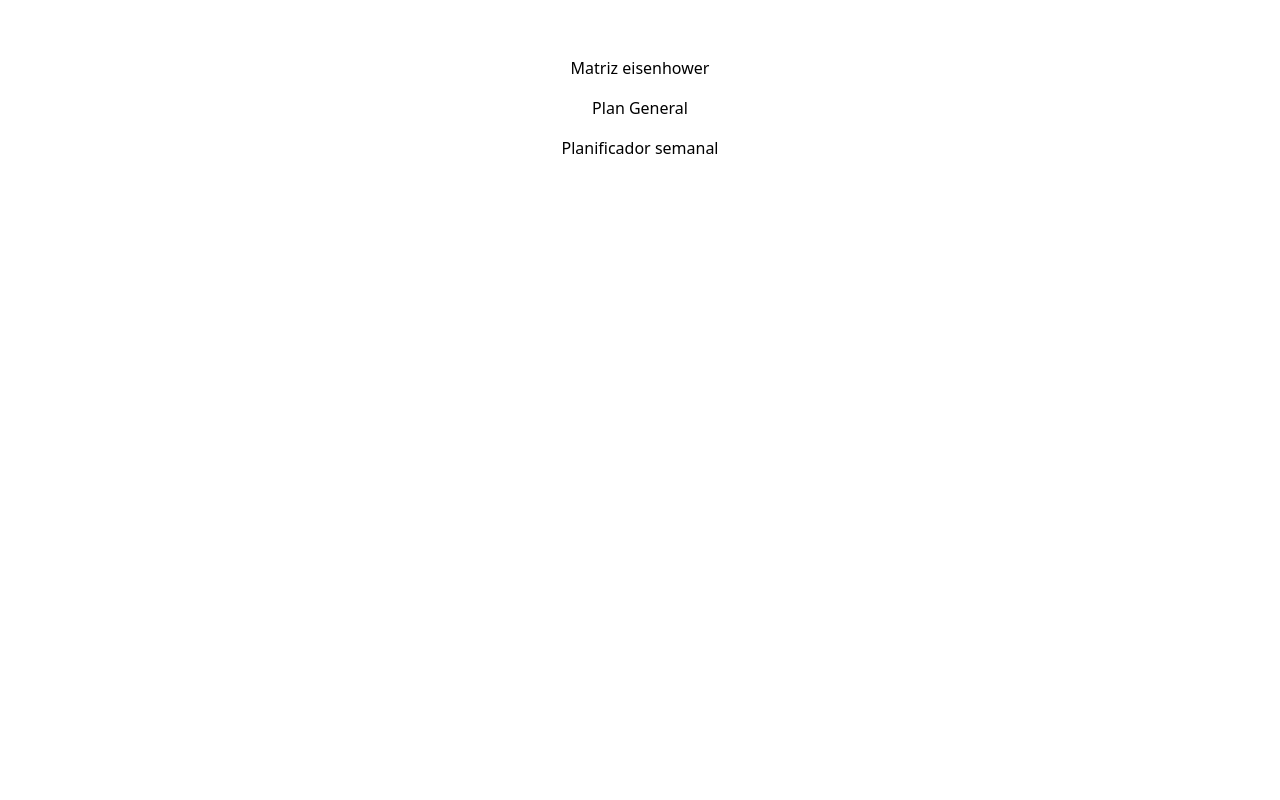
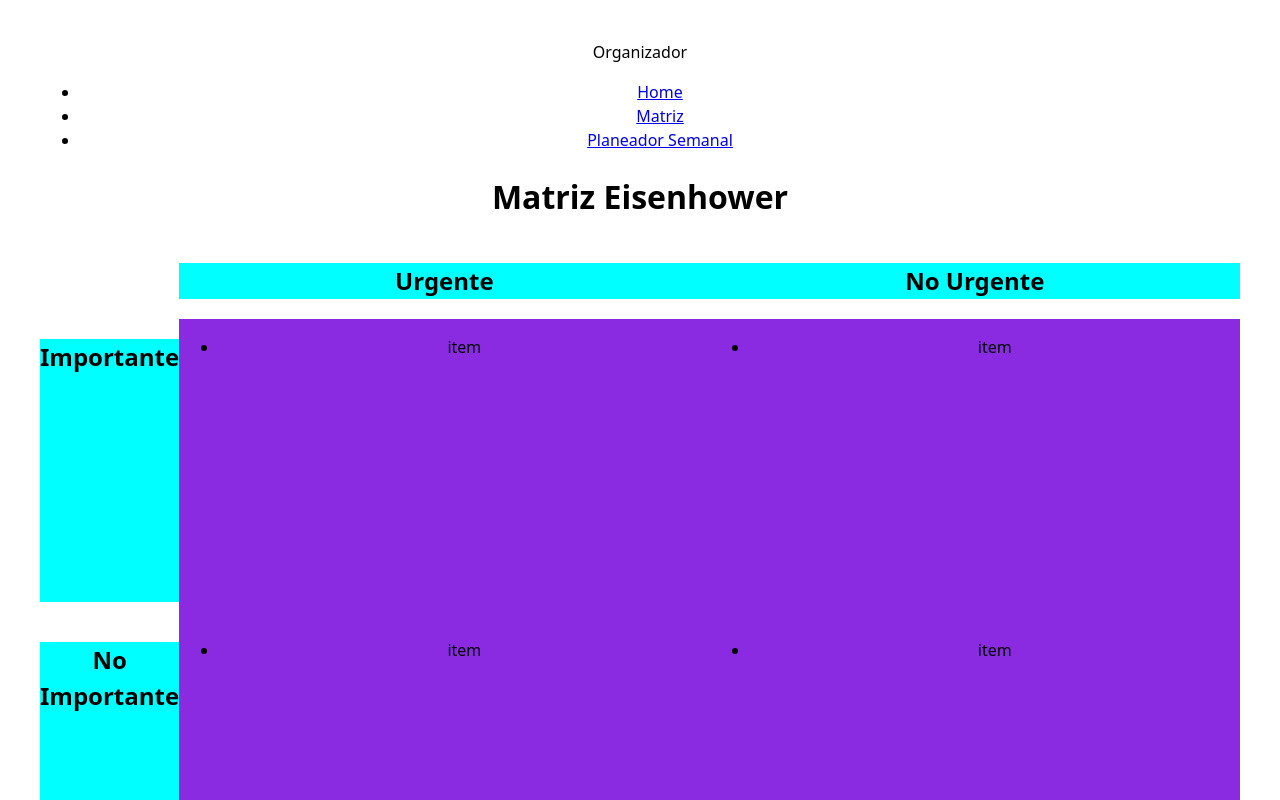
Before and after one commit to ZergioPC/my-mom-schedule, a React (Vite) app: page /#/matriz in a window 1280 px wide. Shown: the top 800 px of the page. Built offline with nearby package versions, Linux system fonts and the light colour scheme.

Commit message:
Creacion de componentes y paginas base con sus estilos CSS

```diff
--- a/src/App/App.jsx
+++ b/src/App/App.jsx
@@ -1,13 +1,32 @@
-import { useState } from 'react'
 import './App.css'
+
+import { HashRouter, Routes, Route } from 'react-router-dom'
+
+import { Header } from '../Components/Header';
+import { Home } from '../Pages/Home';
+import { Matriz } from '../Pages/Matriz';
+import { PlanSemanal } from '../Pages/PlanSemanal';
+
+
+const rutas = [
+  {to: "/", text: "Home"},
+  {to: "/matriz", text: "Matriz"},
+  {to: "/plan-semana", text: "Planeador Semanal"},
+];
+
+// Agregar Horario
 
 function App() {
   return (
-    <>
-      <p>Matriz eisenhower</p>
-      <p>Plan General</p>
-      <p>Planificador semanal</p>
-    </>
+    <HashRouter>
+      <Header rutas={rutas} />
+
+      <Routes>
+        <Route path="/" element={<Home />} />
+        <Route path='/matriz' element={<Matriz />} />
+        <Route path='/plan-semana' element={<PlanSemanal />} />
+      </Routes>
+    </HashRouter>
   )
 }
 
--- /dev/null
+++ b/src/Components/Header/index.jsx
@@ -0,0 +1,21 @@
+import React from "react";
+import { NavLink } from "react-router-dom";
+
+function Header({ rutas }){
+  return (
+    <header>
+      <span>Organizador</span>
+      <nav>
+        <ul>
+          {rutas.map( ruta => (
+            <li>
+              <NavLink to={ruta.to}>{ruta.text}</NavLink>
+              </li>
+          ))}
+        </ul>
+      </nav>
+    </header>
+  );
+}
+
+export { Header };
--- /dev/null
+++ b/src/Components/ItemsList/index.jsx
@@ -0,0 +1,11 @@
+import React from "react";
+
+function ItemsList(){
+  return (
+    <ul>
+      <li>item</li>
+    </ul>
+  );
+}
+
+export { ItemsList };
--- /dev/null
+++ b/src/Components/SemanaList/SemanaList.css
@@ -0,0 +1,17 @@
+.semana-list-item {
+  display: grid;
+  grid-template-columns: 1fr 19fr;
+  border: solid 2px black;
+}
+
+.semana-list-item > span {
+  writing-mode: vertical-rl;
+  text-orientation: mixed;
+  transform: rotateZ(180deg);
+}
+
+.semana-list-item > div {
+  display: flex;
+  flex-direction: column;
+  justify-content: flex-start;
+}
--- /dev/null
+++ b/src/Components/SemanaList/index.jsx
@@ -0,0 +1,34 @@
+import React from "react";
+import { ItemsList } from "../ItemsList";
+
+import "./SemanaList.css";
+
+function SemanaList(){
+  return(
+    <article className="semana-list-item">
+      <span>Semana NN</span>
+
+      <div>
+        <label>
+          <span>Submeta: </span>
+          <input
+            type="text"
+            placeholder="Escribe aquí la meta de la semana"
+          />
+        </label>
+
+        <label>
+          <span>Tema: </span>
+          <input
+            type="text"
+            placeholder="Relaciona el tema en el que te vas a enfocar esta semana"
+          />
+        </label>
+
+        <ItemsList />
+      </div>
+    </article>
+  );
+}
+
+export { SemanaList };
--- /dev/null
+++ b/src/Pages/Home/index.jsx
@@ -0,0 +1,16 @@
+import React from "react";
+import { SemanaList } from "../../Components/SemanaList";
+
+function Home(){
+  // Planificador completo (semanal)
+
+  return(
+    <>
+      <h1>General</h1>
+
+      <SemanaList />
+    </>
+  );
+}
+
+export { Home };
--- /dev/null
+++ b/src/Pages/Matriz/Matriz.css
@@ -0,0 +1,23 @@
+.matriz-table {
+  display: grid;
+  grid-template-rows: 1fr 4fr 4fr;
+  grid-template-columns: 1fr 4fr 4fr ;
+}
+
+.matriz-title {
+  background-color: aqua;
+}
+
+.matriz-title-1 { grid-row: 1/2; grid-column: 2/3; }
+.matriz-title-2 { grid-row: 1/2; grid-column: 3/4; }
+.matriz-title-3 { grid-row: 2/3; grid-column: 1/2; }
+.matriz-title-4 { grid-row: 3/4; grid-column: 1/2; }
+
+.matriz-sec {
+  background-color: blueviolet;
+}
+
+.matriz-sec-1 { grid-row: 2/3; grid-column: 2/3; }
+.matriz-sec-2 { grid-row: 2/3; grid-column: 3/4; }
+.matriz-sec-3 { grid-row: 3/4; grid-column: 2/3; }
+.matriz-sec-4 { grid-row: 3/4; grid-column: 3/4; }
--- /dev/null
+++ b/src/Pages/Matriz/index.jsx
@@ -0,0 +1,35 @@
+import "./Matriz.css";
+
+import React from "react";
+import { ItemsList } from "../../Components/ItemsList";
+
+function Matriz(){
+  return(
+    <>
+      <h1>Matriz Eisenhower</h1>
+
+      <main>
+        <div className="matriz-table">
+          <h2 className="matriz-title matriz-title-1">Urgente</h2>
+          <section className="matriz-sec matriz-sec-1">
+            <ItemsList />
+          </section>
+          <h2  className="matriz-title matriz-title-2">No Urgente</h2>
+          <section className="matriz-sec matriz-sec-2">
+            <ItemsList />
+          </section>
+          <h2  className="matriz-title matriz-title-3">Importante</h2>
+          <section className="matriz-sec matriz-sec-3">
+            <ItemsList />
+          </section>
+          <h2  className="matriz-title matriz-title-4">No Importante</h2>
+          <section className="matriz-sec matriz-sec-4">
+            <ItemsList />
+          </section>
+        </div>
+      </main>
+    </>
+  );
+}
+
+export { Matriz };
--- /dev/null
+++ b/src/Pages/PlanSemanal/index.jsx
@@ -0,0 +1,30 @@
+import React from "react";
+import { ItemsList } from "../../Components/ItemsList";
+
+function PlanSemanal(){
+  return(
+    <>
+      <h1>Planeador Semanal</h1>
+      <main>
+        <section>
+          <h2>Tareas del Hogar</h2>
+          <ItemsList></ItemsList>
+        </section>
+        <section>
+          <h2>Tareas Academicas</h2>
+          <ItemsList></ItemsList>
+        </section>
+        <section>
+          <h2>Tareas Laborales</h2>
+          <ItemsList></ItemsList>
+        </section>
+        <section>
+          <h2>Tareas de Ocio</h2>
+          <ItemsList></ItemsList>
+        </section>
+      </main>
+    </>
+  );
+}
+
+export { PlanSemanal };
```
Also changed, not shown: src/Hooks/useLocalStorage.jsx (added, +51 -0 lines).
